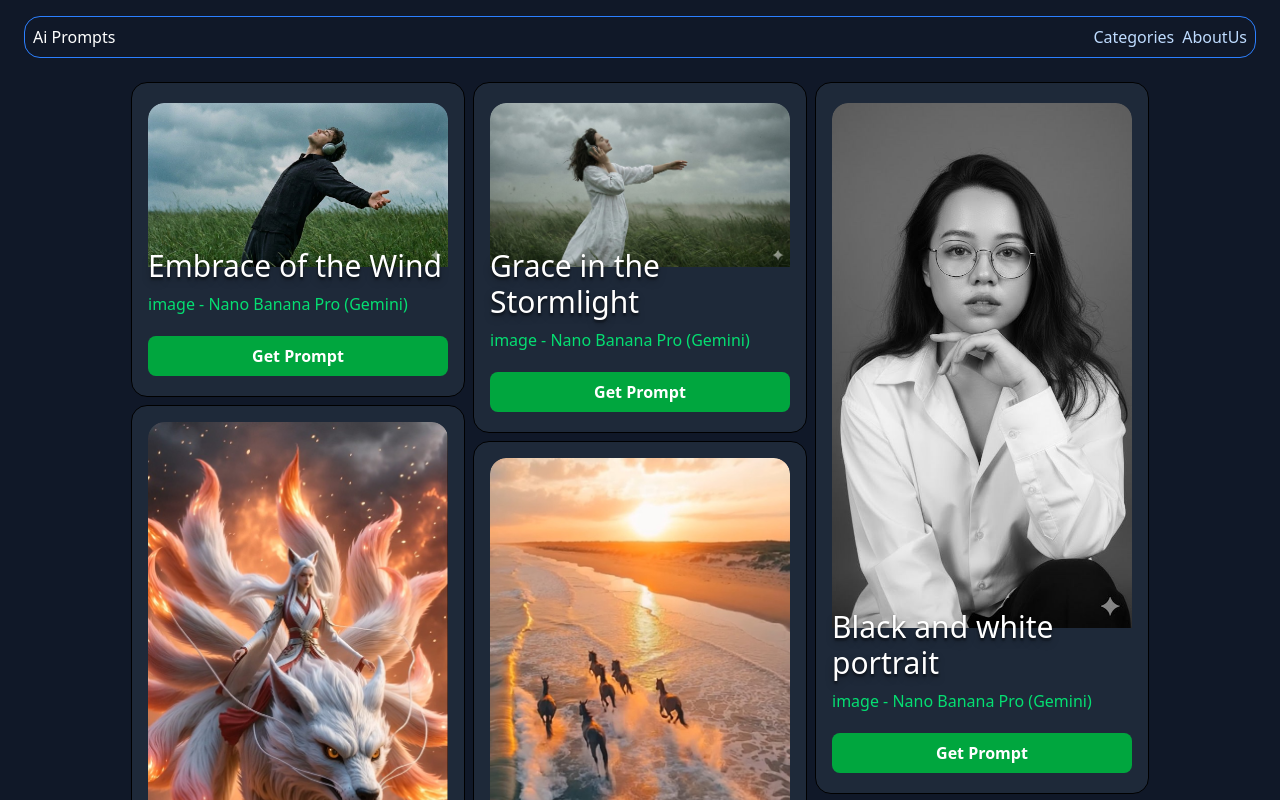
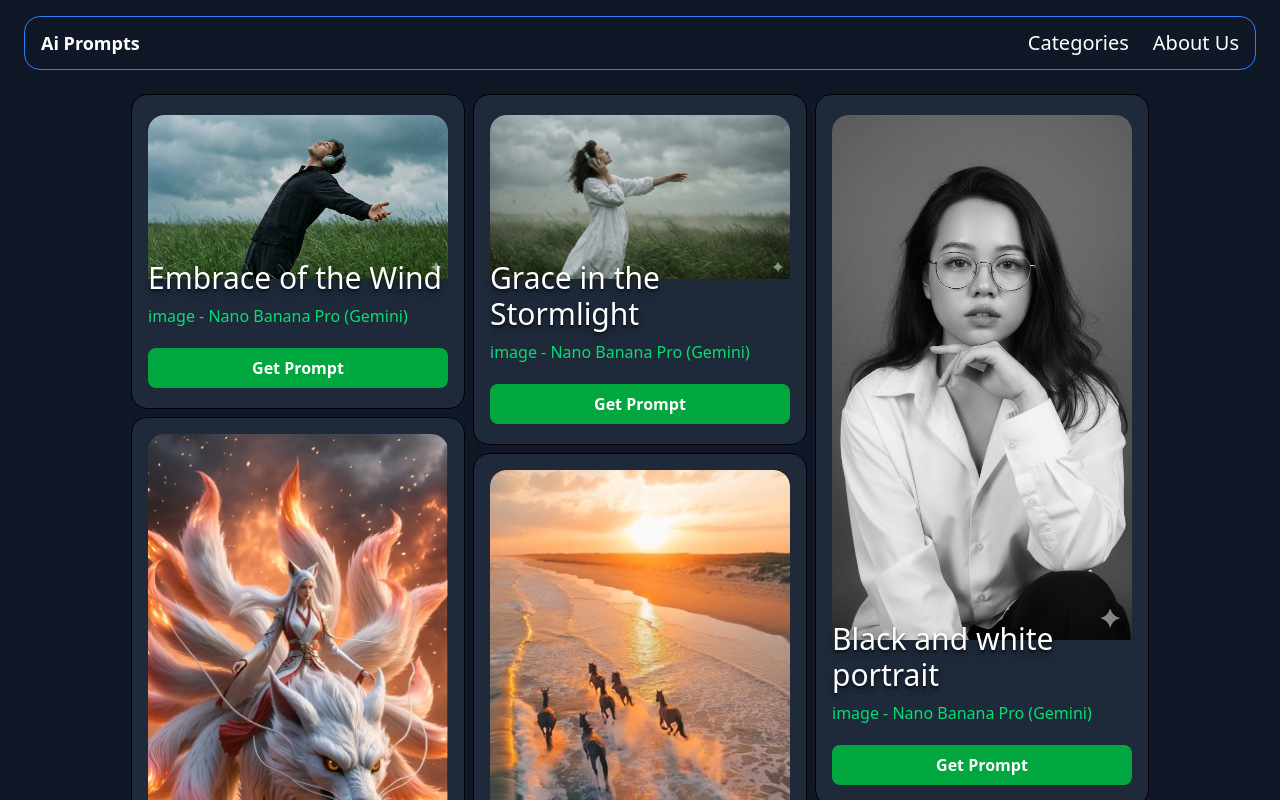
Before and after one commit to NaveenHiranya/AIPrompts, a React (Vite) app: page / in a window 1280 px wide. Shown: the top 800 px of the page. Built offline with nearby package versions, Linux system fonts and the light colour scheme.

Commit message:
Update header

```diff
--- a/src/components/Header.tsx
+++ b/src/components/Header.tsx
@@ -1,14 +1,64 @@
+import { useState } from "react";
+
 export default function Header() {
-    const Navstayle = "hover:underline text-blue-200";
+  const [open, setOpen] = useState(false);
+
+  const link = "hover:text-blue-400 transition font-medium";
+  const barLink = "px-4 py-3 border-b border-gray-700 hover:bg-gray-700 text-white";
+
   return (
-    <div className="bg-gray-900 text-white px-6 py-4">
-      <div className="border border-blue-500 flex justify-between p-2 rounded-2xl">
-        <p>Ai Prompts</p>
-        <div className="flex gap-2">
-          <a className={Navstayle} href="/categories">Categories</a>
-          <a className={Navstayle} href="/about">AboutUs</a>
+    <>
+      {/* HEADER */}
+      <div className="bg-gray-900 text-white px-6 py-4 sticky top-0 z-50 shadow-md">
+        <div className="flex justify-between items-center border border-blue-500 px-2 py-1 rounded-2xl md:text-xl md:py-3 md:px-4">
+          <p className="text-lg font-bold">Ai Prompts</p>
+
+          <div className="flex items-center gap-4">
+            {/* Desktop menu */}
+            <div className="hidden md:flex gap-6">
+              <a className={link} href="/categories">
+                Categories
+              </a>
+              <a className={link} href="/about">
+                About Us
+              </a>
+            </div>
+
+            {/* Burger menu */}
+            <button
+              onClick={() => setOpen(!open)}
+              className="w-10 h-10 text-3xl md:hidden flex items-center justify-center cursor-pointer"
+            >
+              {open ? "✕" : "☰"}
+            </button>
+          </div>
         </div>
       </div>
-    </div>
+
+      {/* OVERLAY BACKDROP */}
+      <div
+        className={`fixed inset-0 bg-black/40 backdrop-blur-sm transition-opacity duration-300 md:hidden ${
+          open ? "opacity-100 pointer-events-auto" : "opacity-0 pointer-events-none"
+        }`}
+        onClick={() => setOpen(false)}
+      />
+
+      {/* SIDEBAR MENU */}
+      <div
+        className={`
+          fixed top-0 right-0 h-full w-[70vw] max-w-[260px]
+          bg-gray-800 shadow-xl border-l border-gray-700
+          flex flex-col pt-20 transition-transform duration-300 md:hidden
+          ${open ? "translate-x-0" : "translate-x-full"}
+        `}
+      >
+        <a className={barLink} href="/categories" onClick={() => setOpen(false)}>
+          Categories
+        </a>
+        <a className={barLink} href="/about" onClick={() => setOpen(false)}>
+          About Us
+        </a>
+      </div>
+    </>
   );
 }
--- a/src/components/VideoPost.tsx
+++ b/src/components/VideoPost.tsx
@@ -42,7 +42,7 @@ export default function VideoPost({ name, videoname, link }: CardProps) {
   };
 
   return (
-    <div className="py-4 px-2 bg-gray-800 mx-auto rounded-2xl w-max border flex flex-col items-center m-2 relative">
+    <div className="py-4 px-2 bg-gray-800 mx-auto rounded-2xl w-max border flex flex-col items-center m-2 ">
 
       <div className="w-[300px] rounded-t-2xl overflow-hidden">
         {!isPlaying ? (
```
